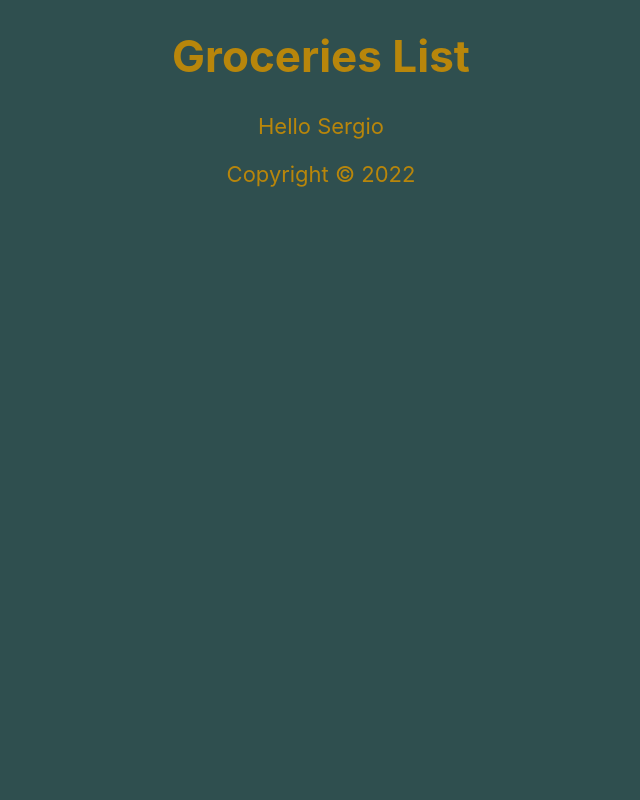
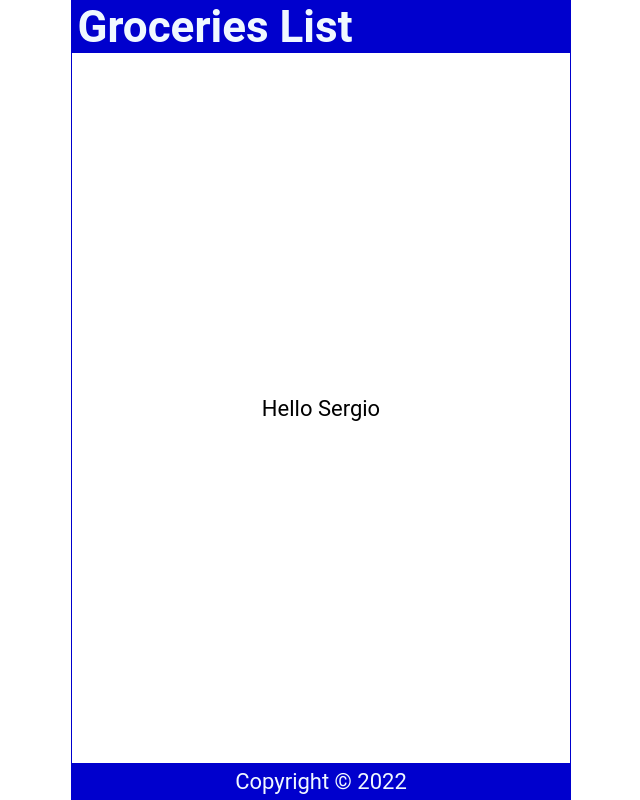
Before and after one commit to Samtaklimi87/ReactsProjects, a React (Create React App) app: page / in a window 1280 px wide. Shown: the whole page, without its empty margins (319-959 px from the left). Built offline with nearby package versions, Linux system fonts and the light colour scheme; the HTML template or start-up script is replaced by a standard one.

Commit message:
adding style to each components and removed redundant files, finish chap4

```diff
--- a/src/App.css
+++ /dev/null
@@ -1,38 +0,0 @@
-.App {
-  text-align: center;
-}
-
-.App-logo {
-  height: 40vmin;
-  pointer-events: none;
-}
-
-@media (prefers-reduced-motion: no-preference) {
-  .App-logo {
-    animation: App-logo-spin infinite 20s linear;
-  }
-}
-
-.App-header {
-  background-color: #282c34;
-  min-height: 100vh;
-  display: flex;
-  flex-direction: column;
-  align-items: center;
-  justify-content: center;
-  font-size: calc(10px + 2vmin);
-  color: white;
-}
-
-.App-link {
-  color: #61dafb;
-}
-
-@keyframes App-logo-spin {
-  from {
-    transform: rotate(0deg);
-  }
-  to {
-    transform: rotate(360deg);
-  }
-}
--- a/src/App.js
+++ b/src/App.js
@@ -1,4 +1,3 @@
-import './App.css';
 import Header from './Header';
 import Content from './Content';
 import Footer from './Footer';
--- a/src/Header.js
+++ b/src/Header.js
@@ -1,6 +1,7 @@
 import React from 'react'
 
 const Header = () => {
+
   return (
     <header>
         <h1>Groceries List</h1>
--- a/src/index.css
+++ b/src/index.css
@@ -1,17 +1,59 @@
+* {
+  margin: 0;
+  padding: 0;
+  box-sizing: border-box;
+}
+
+html {
+  font-size: 22px;
+}
+
 body {
-  margin: 0;
-  font-family: -apple-system, BlinkMacSystemFont, 'Segoe UI', 'Roboto', 'Oxygen',
+  min-height: 100vh;
+  font-family: 'Roboto', 'Oxygen',
     'Ubuntu', 'Cantarell', 'Fira Sans', 'Droid Sans', 'Helvetica Neue',
     sans-serif;
   -webkit-font-smoothing: antialiased;
   -moz-osx-font-smoothing: grayscale;
-
-  color: darkgoldenrod;
-  background-color: darkslategray;
-  font-size: 22px;
 }
 
-code {
-  font-family: source-code-pro, Menlo, Monaco, Consolas, 'Courier New',
-    monospace;
+.App {
+  display: flex;
+  flex-direction: column;
+  justify-content: center;
+  align-items: center;
+  height: 100vh;
+  width: 100%;
+  max-width: 500px;
+  border: 1px solid mediumblue;
+  margin: auto;
 }
+
+header {
+  width: 100%;
+  padding: 0 0.25em;
+  background-color: mediumblue;
+  color: aliceblue;
+  display: flex;
+  justify-content: space-between;
+  align-items: center;
+}
+
+main {
+  width: 100%;
+  display: flex;
+  flex-direction: column;
+  flex-grow: 1;
+  justify-content: center;
+  align-items: center;
+  overflow-y: auto;
+}
+
+footer {
+  width: 100%;
+  padding: 0.25em;
+  background-color: mediumblue;
+  color: aliceblue;
+  display: grid;
+  place-content: center;
+}
```
Also changed, not shown: src/logo.svg (deleted).
